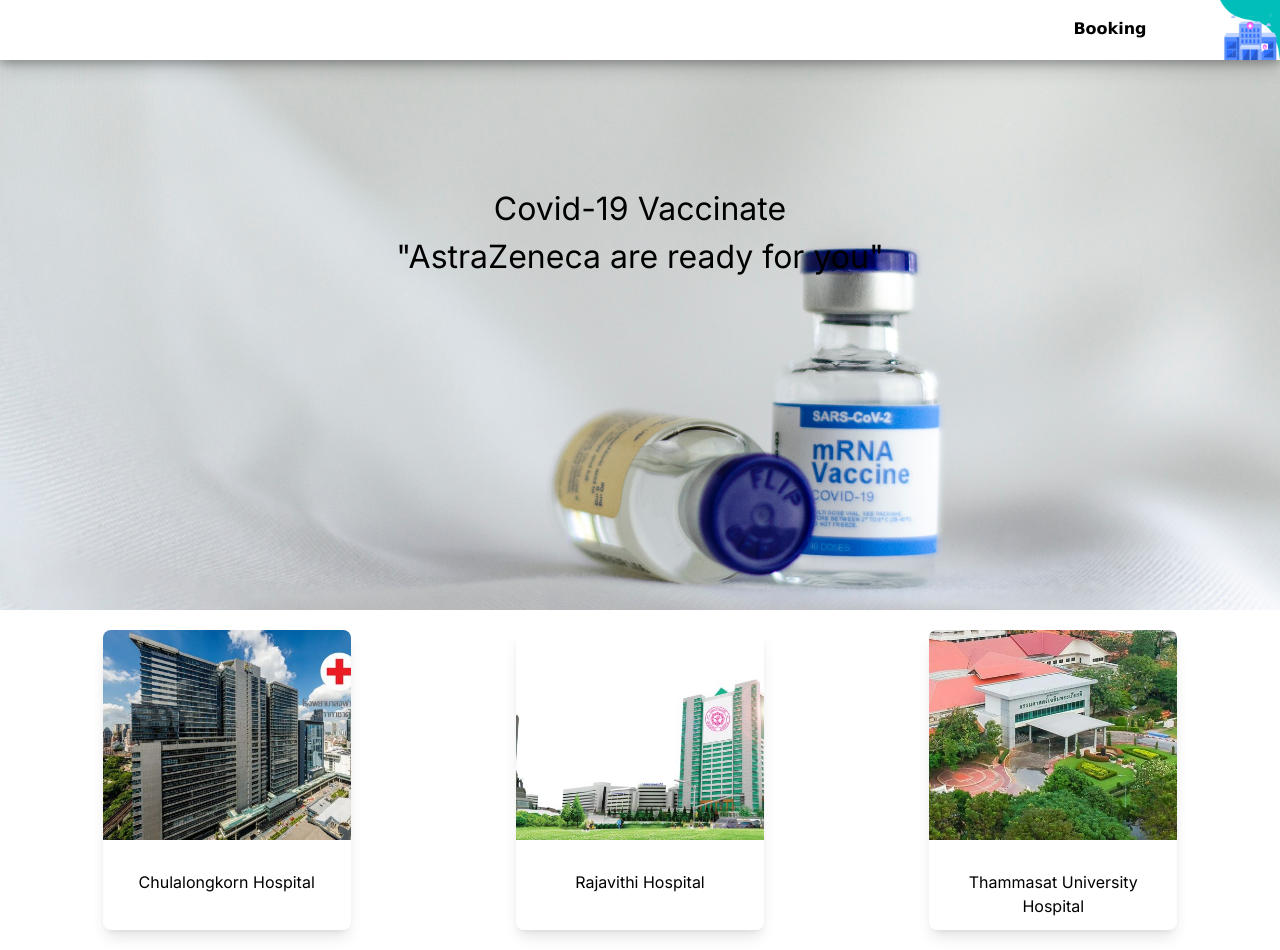
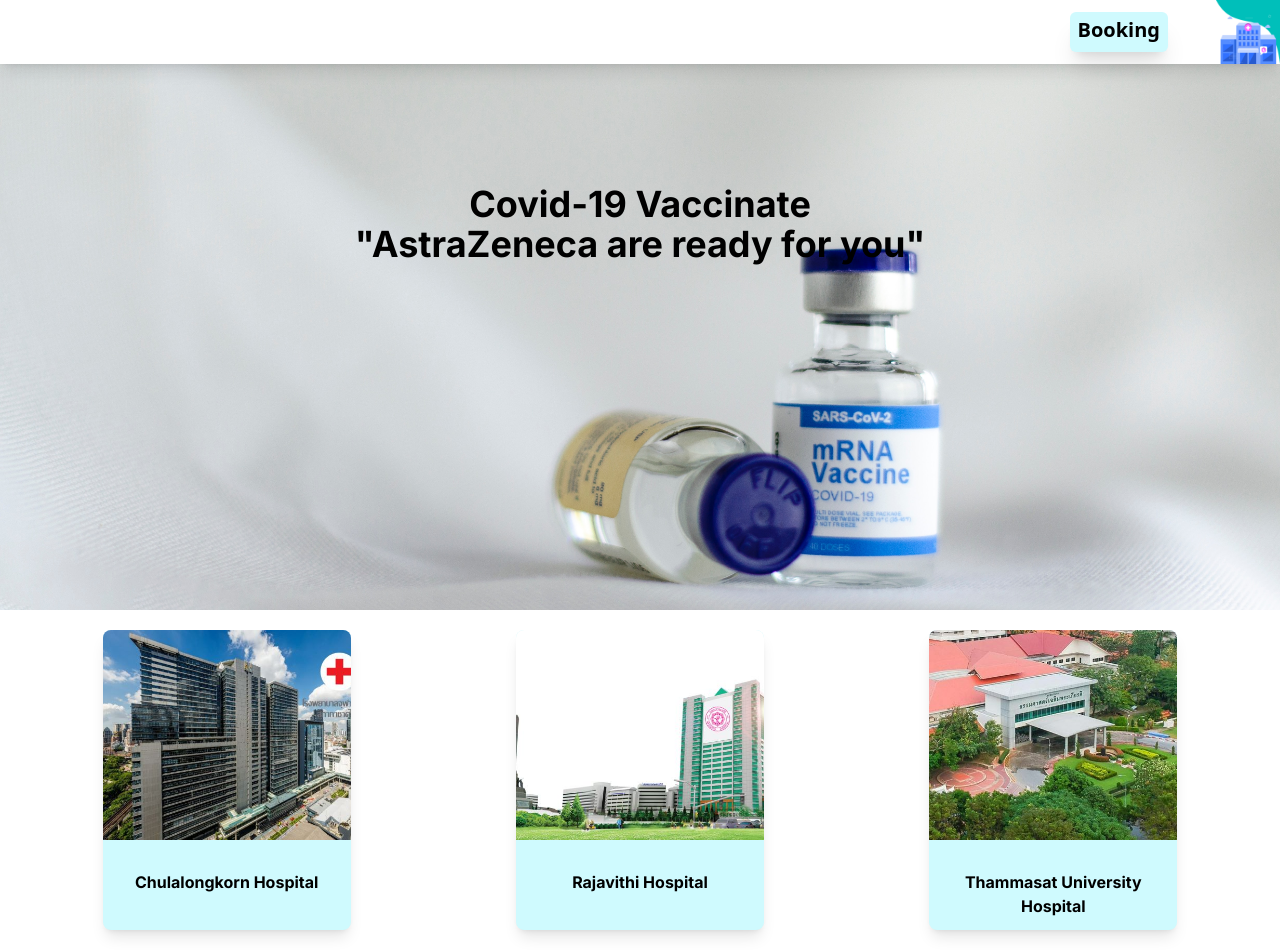
Before and after one commit to ChawinNg/SW_Dev_2_Assignment_3_6431311921, a Next.js app: page / in a window 1280 px wide. Built offline with nearby package versions, Linux system fonts and the light colour scheme.

Commit message:
Assignment4_Final

```diff
--- a/src/components/banner.tsx
+++ b/src/components/banner.tsx
@@ -3,12 +3,12 @@
 
 export default function Banner(){
     return (
-        <div className={styles.banner}>
+        <div className="block p-1.5 m-0 w-screen h-70vh font-bold relative">
             <Image src={'/img/vaccine.jpg'}
             alt='cover'
             fill={true}
             objectFit='cover'/>
-            <div className={styles.bannerText}>
+            <div className="relative top-32 z-20 text-center text-4xl">
                 <h1>Covid-19 Vaccinate</h1>
                 <h3>"AstraZeneca are ready for you"</h3>
             </div>
--- a/src/components/topmenu.tsx
+++ b/src/components/topmenu.tsx
@@ -4,8 +4,8 @@
 
 export default function TopMenu(){
     return (
-        <div className={styles.menucontainer}>
-            <Image src={'/img/logo.png'} className={styles.logoimg}
+        <div className="h-16 bg-white fixed z-50 inset-x-0 top-0 flex flex-row-reverse shadow-lg">
+            <Image src={'/img/logo.png'} className="h-full w-fit ml-12"
             alt='logo' width={0} height={0} sizes="100vh"/>
             <TopMenuItem title='Booking' pageRef='/booking'/>
         </div>
--- a/src/components/topmenuitem.tsx
+++ b/src/components/topmenuitem.tsx
@@ -3,7 +3,8 @@
 
 export default function TopMenuItem({title,pageRef}:{title:string, pageRef:string}){
     return (
-        <Link className={styles.itemcontainer} href={pageRef}>
+        <Link className="w-30 h-10 relative center my-auto bg-cyan-100 font-sans text-xl
+        text-black pt-1 font-bold rounded-md shadow-xl px-2" href={pageRef}>
             {title}
         </Link>
     );
--- a/src/components/vaccinecard.tsx
+++ b/src/components/vaccinecard.tsx
@@ -3,14 +3,14 @@
 
 export default function VaccineCard({name,imgsrc} : {name:string,imgsrc:string}){
     return (
-        <div className="w-1/5 h-[300px] rounded-lg shadow-lg">
+        <div className="w-1/5 h-[300px] rounded-lg shadow-lg bg-cyan-100">
             <div className={styles.cardimg}>
                 <Image src={imgsrc}
                     alt='Covid Information'
                     fill={true}
                     className='object-cover rounded-t-lg'/>
             </div>
-            <div className='w-full h-[30%] p-[10px] text-black text-center my-5'>{name}</div>
+            <div className='w-full h-[30%] p-[10px] text-black font-bold text-center my-5'>{name}</div>
         </div>
     );
 }
--- a/tailwind.config.js
+++ b/tailwind.config.js
@@ -5,7 +5,11 @@
     './src/components/**/*.{js,ts,jsx,tsx,mdx}'
   ],
   theme: {
-    extend: {},
+    extend: {
+      height: {
+        '70vh': '70vh',
+      }
+    },
   },
   plugins: [],
 }
```
